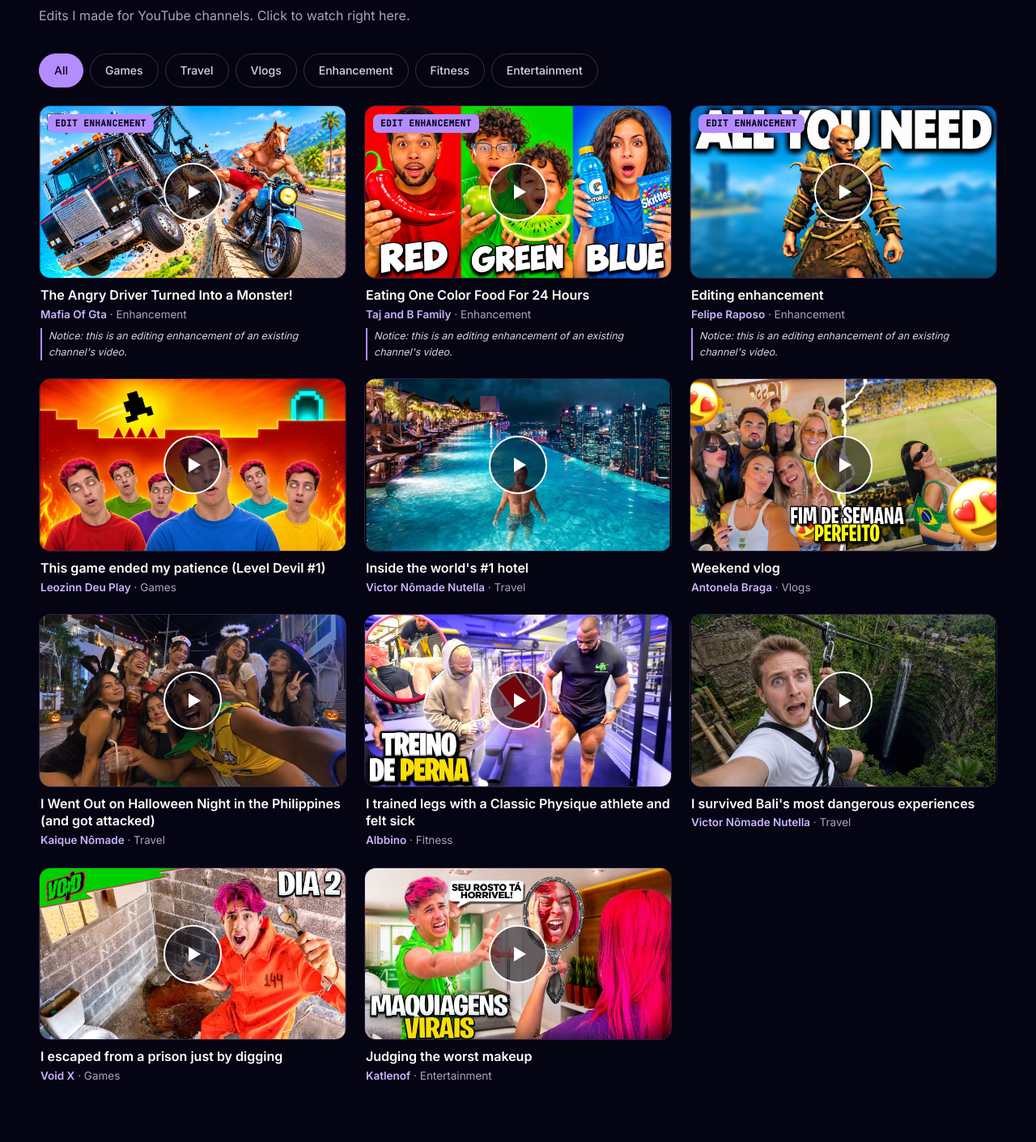
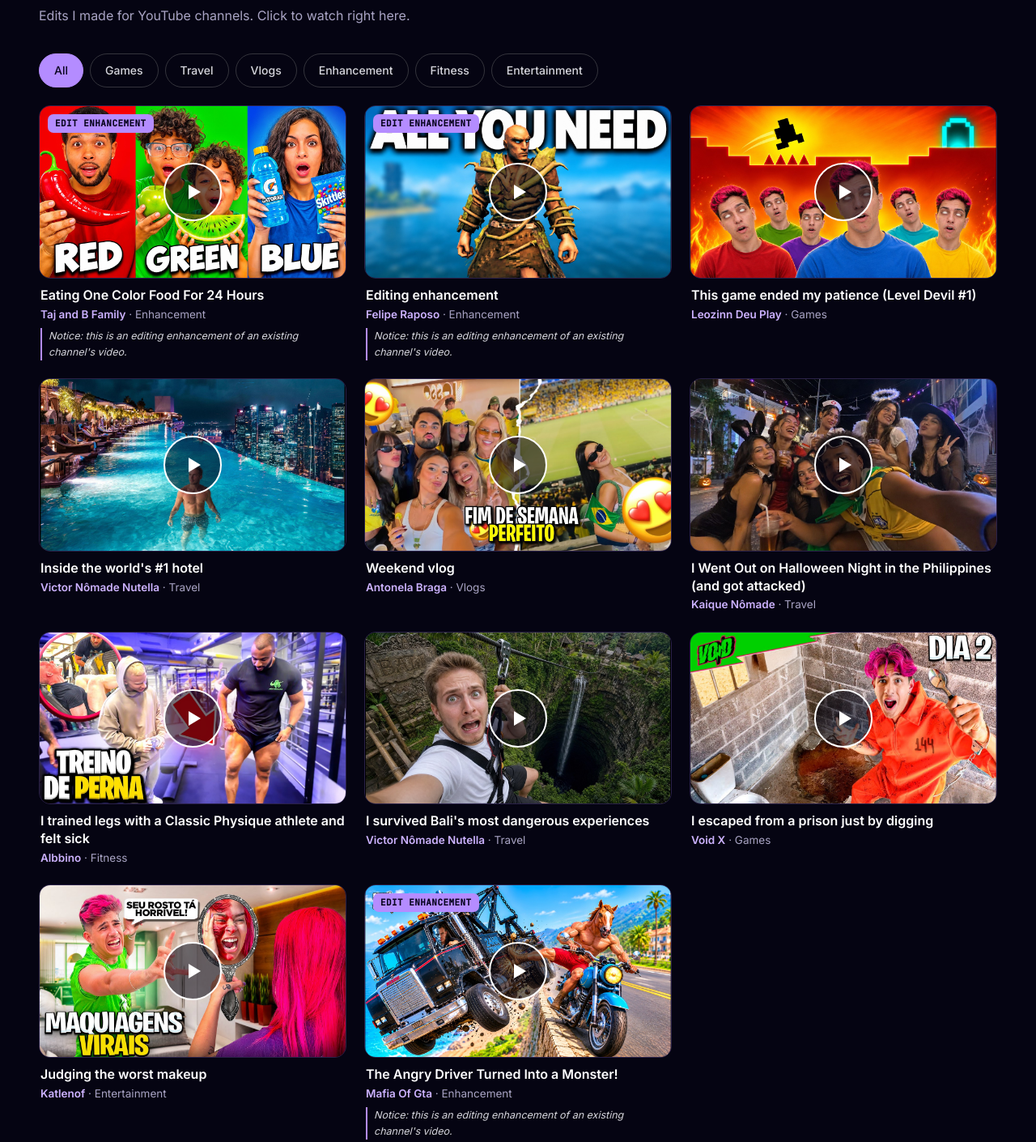
Before and after one commit to Raposo16/portfolioraposo, a plain HTML site: page index.html in a window 1280 px wide. Shown: the part 1385-2795 px from the top of the page at 81% size. Drawn offline with Linux system fonts and the light colour scheme.

Commit message:
Portfólio: vídeo do Mafia Of GTA por último
Co-Authored-By: Claude Sonnet 5.5 <noreply@anthropic.com>

```diff
--- a/index.html
+++ b/index.html
@@ -392,13 +392,13 @@ const VIDEOS = [
   yt("teCZLRFOlaI", L("Por dentro do hotel número 1 do mundo","Inside the world's #1 hotel","Dentro del hotel número 1 del mundo"), "Victor Nômade Nutella", SUB.viagem),
   yt("om2nfCoXRlk", L("Vlog do fim de semana","Weekend vlog","Vlog del fin de semana"), "Antonela Braga", SUB.vlogs),
   yt("h_HO1Cl8ePY", L("Saí na noite de Halloween nas Filipinas (e fui atacado)","I Went Out on Halloween Night in the Philippines (and got attacked)","Salí en la noche de Halloween en Filipinas (y me atacaron)"), "Kaique Nômade", SUB.viagem, {desc:L("Edição e thumbnail para o canal Kaique Nômade.","Editing and thumbnail for the Kaique Nômade channel.","Edición y miniatura para el canal Kaique Nômade.")}),
-  yt("pNpMRCMHWjU", L("The Angry Driver Turned Into a Monster!","The Angry Driver Turned Into a Monster!","The Angry Driver Turned Into a Monster!"), "Mafia Of Gta", SUB.aprim, {aviso:true, desc:L("Editing enhancement of an existing channel's video.","Editing enhancement of an existing channel's video.","Editing enhancement of an existing channel's video.")}),
   yt("VEZ-RyPVkJk", L("Eating One Color Food For 24 Hours","Eating One Color Food For 24 Hours","Eating One Color Food For 24 Hours"), "Taj and B Family", SUB.aprim, {aviso:true, desc:L("Editing enhancement of an existing channel's video.","Editing enhancement of an existing channel's video.","Editing enhancement of an existing channel's video.")}),
   yt("rTHDaHe5RPc", L("Aprimoramento de edição","Editing enhancement","Mejora de edición"), "Felipe Raposo", SUB.aprim, {aviso:true, desc:L("Editing enhancement of an existing channel's video.","Editing enhancement of an existing channel's video.","Editing enhancement of an existing channel's video.")}),
   yt("gt2_XKcwvNA", L("Treinei perna com um Classic Physique e passei mal","I trained legs with a Classic Physique athlete and felt sick","Entrené pierna con un Classic Physique y me sentí mal"), "Albbino", SUB.fitness),
   yt("kI4MBIVZYrw", L("Sobrevivi às experiências mais perigosas de Bali","I survived Bali's most dangerous experiences","Sobreviví a las experiencias más peligrosas de Bali"), "Victor Nômade Nutella", SUB.viagem),
   yt("8xGPS7JHm0I", L("Escapei de uma prisão apenas cavando","I escaped from a prison just by digging","Escapé de una prisión solo cavando"), "Void X", SUB.games),
   yt("DdpckM69HsQ", L("Julgando as piores maquiagens","Judging the worst makeup","Juzgando los peores maquillajes"), "Katlenof", SUB.infantil),
+  yt("pNpMRCMHWjU", L("The Angry Driver Turned Into a Monster!","The Angry Driver Turned Into a Monster!","The Angry Driver Turned Into a Monster!"), "Mafia Of Gta", SUB.aprim, {aviso:true, desc:L("Editing enhancement of an existing channel's video.","Editing enhancement of an existing channel's video.","Editing enhancement of an existing channel's video.")}),
 ];
 /* Thumbnails (as mesmas do portfólio atual) */
 const THUMBS = [
@@ -504,7 +504,7 @@ function renderAll(){
   // filtros
   const subs=[...new Set(VIDEOS.map(v=>T(v.sub)))];
   $("#chips").innerHTML=[t("todos"),...subs].map((s,i)=>`<button class="chip" data-f="${i?esc(s):"todos"}" aria-pressed="${(i?s:"todos")===filtro}">${esc(s)}</button>`).join("");
-  $("#grid").innerHTML=(LANG==="en"?[...VIDEOS.filter(v=>v.aviso),...VIDEOS.filter(v=>!v.aviso)]:VIDEOS).map(v=>`<article class="item" data-sub="${esc(T(v.sub))}"><button class="card" data-vid="${v.id}" aria-label="${esc(T(v.titulo))}">${v.aviso?`<span class="tag">Edit enhancement</span>`:""}${img(v)}<span class="play" aria-hidden="true"></span></button><div class="meta"><h3>${esc(T(v.titulo))}</h3><p><b>${esc(v.canal)}</b> · ${esc(T(v.sub))}</p>${v.aviso?`<p class="aviso">${esc(AVISO)}</p>`:""}</div></article>`).join("");
+  $("#grid").innerHTML=(LANG==="en"?[...VIDEOS.filter(v=>v.aviso&&v.id!=="pNpMRCMHWjU"),...VIDEOS.filter(v=>!v.aviso),...VIDEOS.filter(v=>v.id==="pNpMRCMHWjU")]:VIDEOS).map(v=>`<article class="item" data-sub="${esc(T(v.sub))}"><button class="card" data-vid="${v.id}" aria-label="${esc(T(v.titulo))}">${v.aviso?`<span class="tag">Edit enhancement</span>`:""}${img(v)}<span class="play" aria-hidden="true"></span></button><div class="meta"><h3>${esc(T(v.titulo))}</h3><p><b>${esc(v.canal)}</b> · ${esc(T(v.sub))}</p>${v.aviso?`<p class="aviso">${esc(AVISO)}</p>`:""}</div></article>`).join("");
   aplicaFiltro();
 
   // thumbs
@@ -527,9 +527,9 @@ function renderAll(){
 }
 /* vitrine giratória: ordem = VITRINE; começa no do meio (Leozinn) */
 const AVISO="Notice: this is an editing enhancement of an existing channel's video.";
-const VITRINE_PT=["kzO1vLPsTuY","h_HO1Cl8ePY","om2nfCoXRlk","pNpMRCMHWjU","VEZ-RyPVkJk","rTHDaHe5RPc","gt2_XKcwvNA","kI4MBIVZYrw","8xGPS7JHm0I","DdpckM69HsQ","teCZLRFOlaI"];
+const VITRINE_PT=["kzO1vLPsTuY","h_HO1Cl8ePY","om2nfCoXRlk","VEZ-RyPVkJk","rTHDaHe5RPc","gt2_XKcwvNA","kI4MBIVZYrw","8xGPS7JHm0I","DdpckM69HsQ","teCZLRFOlaI","pNpMRCMHWjU"];
 /* em inglês, o vídeo de aprimoramento abre no centro; Victor fica à esquerda e Leozinn à direita */
-const VITRINE_EN=["pNpMRCMHWjU","VEZ-RyPVkJk","rTHDaHe5RPc","kzO1vLPsTuY","h_HO1Cl8ePY","om2nfCoXRlk","gt2_XKcwvNA","kI4MBIVZYrw","8xGPS7JHm0I","DdpckM69HsQ","teCZLRFOlaI"];
+const VITRINE_EN=["VEZ-RyPVkJk","rTHDaHe5RPc","kzO1vLPsTuY","h_HO1Cl8ePY","om2nfCoXRlk","gt2_XKcwvNA","kI4MBIVZYrw","8xGPS7JHm0I","DdpckM69HsQ","teCZLRFOlaI","pNpMRCMHWjU"];
 let VITRINE=VITRINE_PT;
 let atual=0;
 function renderVitrine(){
```
